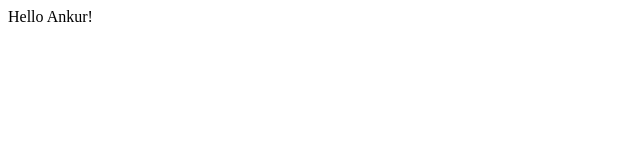
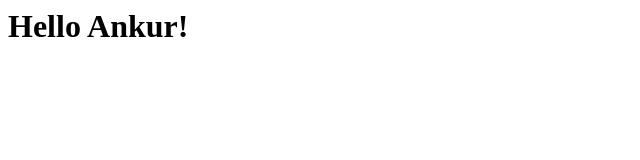
Before and after one commit to seewhatisee/website, a plain HTML site: page index.html in a window 1280 px wide. Shown: the whole page, without its empty margins (0-640 px from the left). Drawn offline with Linux system fonts and the light colour scheme.

Commit message:
added index.html

```diff
--- a/index.html
+++ b/index.html
@@ -1,5 +1,5 @@
 <html>
 <body>
-Hello Ankur!
+<h1> Hello Ankur!</h1>
 </body>
 </html>
```
